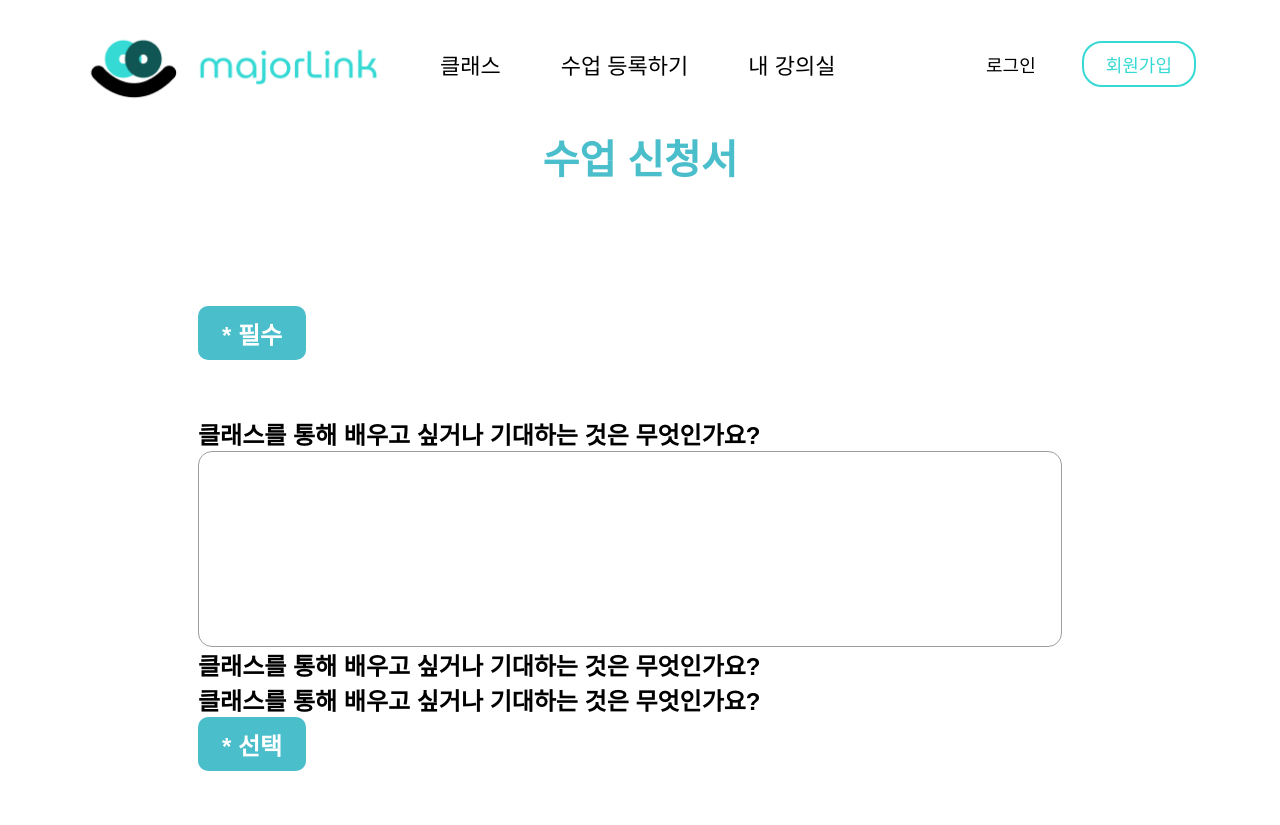
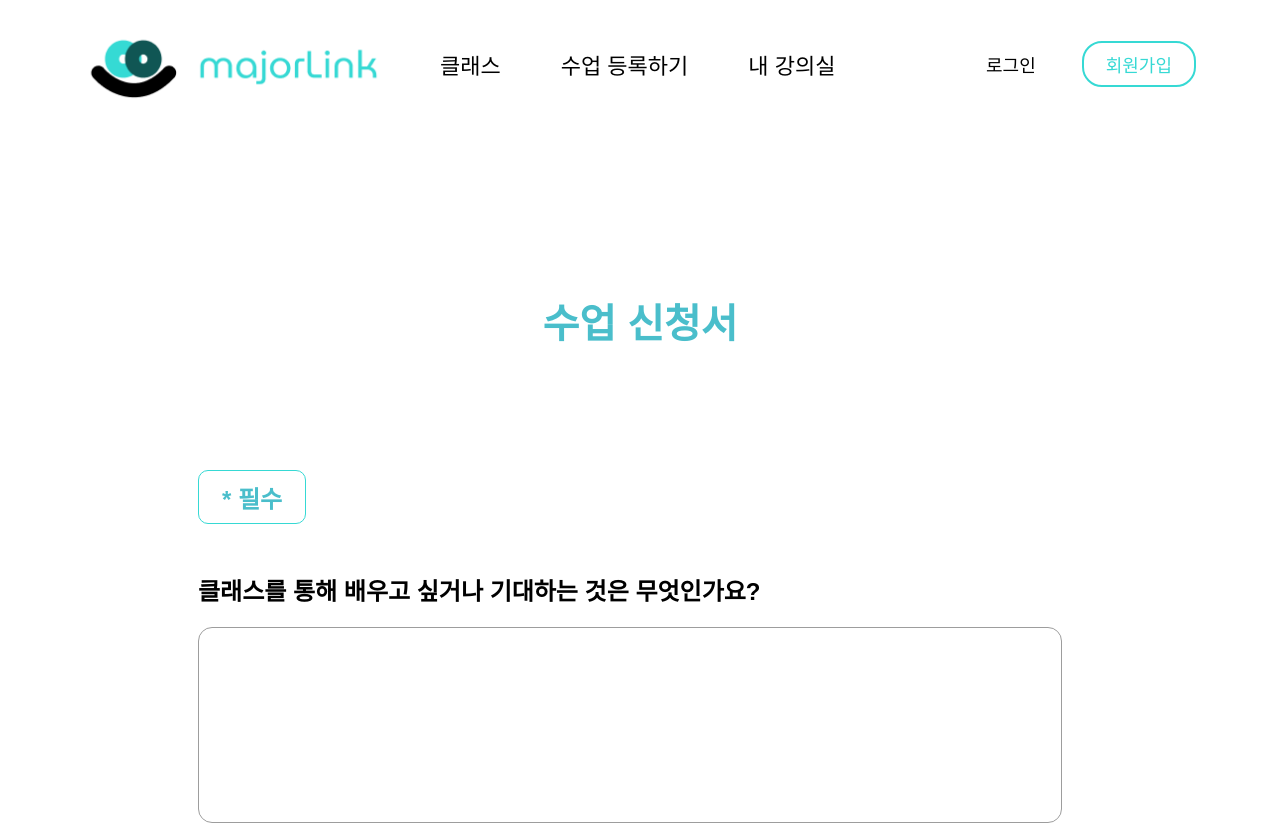
Before and after one commit to TeamMajorLink/majorLink_web, a React (Create React App) app in the folder myproject/: page /class/application in a window 1280 px wide. Shown: the top 825 px of the page. Built offline with nearby package versions, Linux system fonts and the light colour scheme.

Commit message:
design: 수업신청서 페이지 수정

```diff
--- a/myproject/src/components/class/classApplication/ClassApplicationComponent.jsx
+++ b/myproject/src/components/class/classApplication/ClassApplicationComponent.jsx
@@ -4,7 +4,7 @@ import color from '../../../styles/color';
 import font from '../../../styles/font';
 
 const ComponentContainer = styled.form`
-  margin: 0;
+  margin: 16.4rem 0 0 0;
   padding: 0;
 
   display: flex;
@@ -35,15 +35,18 @@ const FlexEnd = styled.div`
   justify-content: flex-end;
 `;
 const IsEssential = styled.div`
-  margin: 0 0 5.6rem 0;
+  margin: 0 0 4.8rem 0;
   padding: 0;
   width: 10.8rem;
   height: 5.4rem;
 
+  border: 0.1rem solid ${() => color.primary_normal};
   border-radius: 1rem;
-  background-color: ${() => color.primary_dark};
+  /* background-color: ${() => color.primary_dark}; */
+  background-color: ${() => color.white};
 
-  color: ${() => color.white};
+  /* color: ${() => color.white}; */
+  color: ${() => color.primary_dark};
   ${() => font.semibold_24};
 
   display: flex;
@@ -55,19 +58,23 @@ const QuestionContainerUl = styled.ul`
   padding: 0;
 `;
 const QuestionTextLi = styled.li`
+  margin: 0 0 2rem 0;
   ${() => font.semibold_24};
 `;
 const InputTextBoxBig = styled.input`
-  margin: 0;
+  margin: 0 0 5.6rem 0;
   padding: 2.4rem 3.2rem;
   width: 86.4rem;
   height: 19.6rem;
 
   border: 0.1rem solid ${() => color.grayscale_9d};
   border-radius: 1.4rem;
+
+  color: ${() => color.grayscale_84};
+  ${() => font.regular_20};
 `;
 const SubmitButton = styled.button`
-  margin: 0;
+  margin: 0 0 12rem 0;
   padding: 0;
   width: 24.8rem;
   height: 8.4rem;
@@ -101,9 +108,7 @@ export function ClassApplicationComponent() {
             <QuestionTextLi>
               클래스를 통해 배우고 싶거나 기대하는 것은 무엇인가요?
             </QuestionTextLi>
-            <QuestionTextLi>
-              클래스를 통해 배우고 싶거나 기대하는 것은 무엇인가요?
-            </QuestionTextLi>
+            <InputTextBoxBig />
           </QuestionContainerUl>
         </FlexStart>
         <FlexStart>
@@ -112,6 +117,7 @@ export function ClassApplicationComponent() {
             <QuestionTextLi>
               클래스를 통해 배우고 싶거나 기대하는 것은 무엇인가요?
             </QuestionTextLi>
+            <InputTextBoxBig />
           </QuestionContainerUl>
         </FlexStart>
         <FlexEnd>
```
